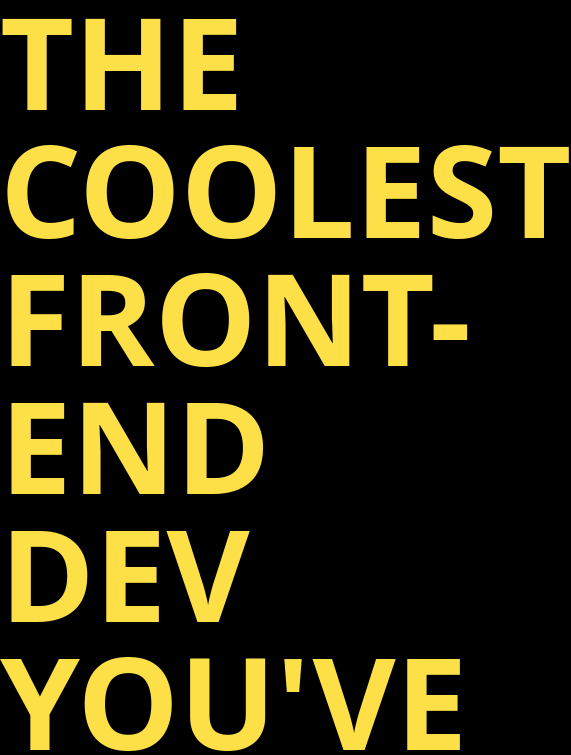
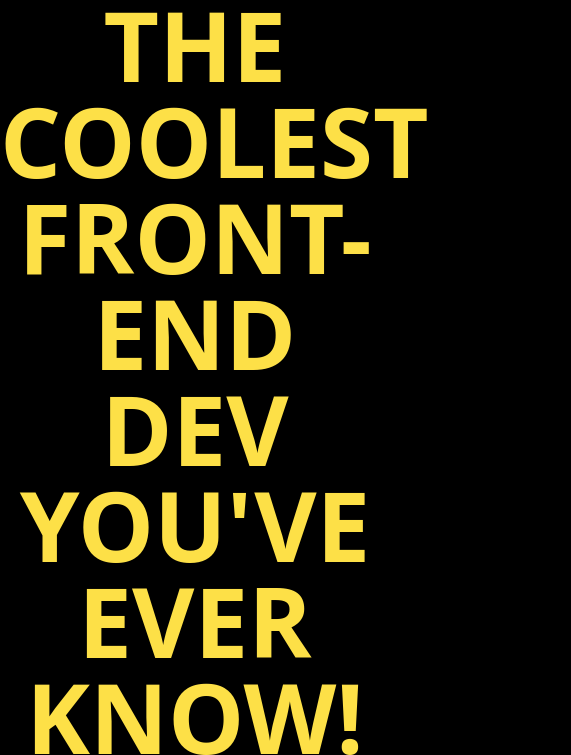
Before and after one commit to galihjuansaputra/belajar-tailwind, a website: page index.html in a window 390 px wide. Shown: the part 547-1302 px from the top of the page, 571 px wide, since content can reach past the window. Drawn offline with Linux system fonts and the light colour scheme.

Commit message:
responsive tagline

```diff
--- a/index.html
+++ b/index.html
@@ -44,7 +44,7 @@
 <div>
     <div class="flex flex-col md:flex-row">
 
-        <div class="basis-1/2 text-yellow-300 font-bold text-9xl">
+        <div class="basis-1/2 text-yellow-300 font-bold text-8xl md:text-9xl text-center md:text-left">
             THE COOLEST FRONT-END DEV YOU'VE EVER KNOW!
         </div>
 
```
Also changed, not shown: style.css.
